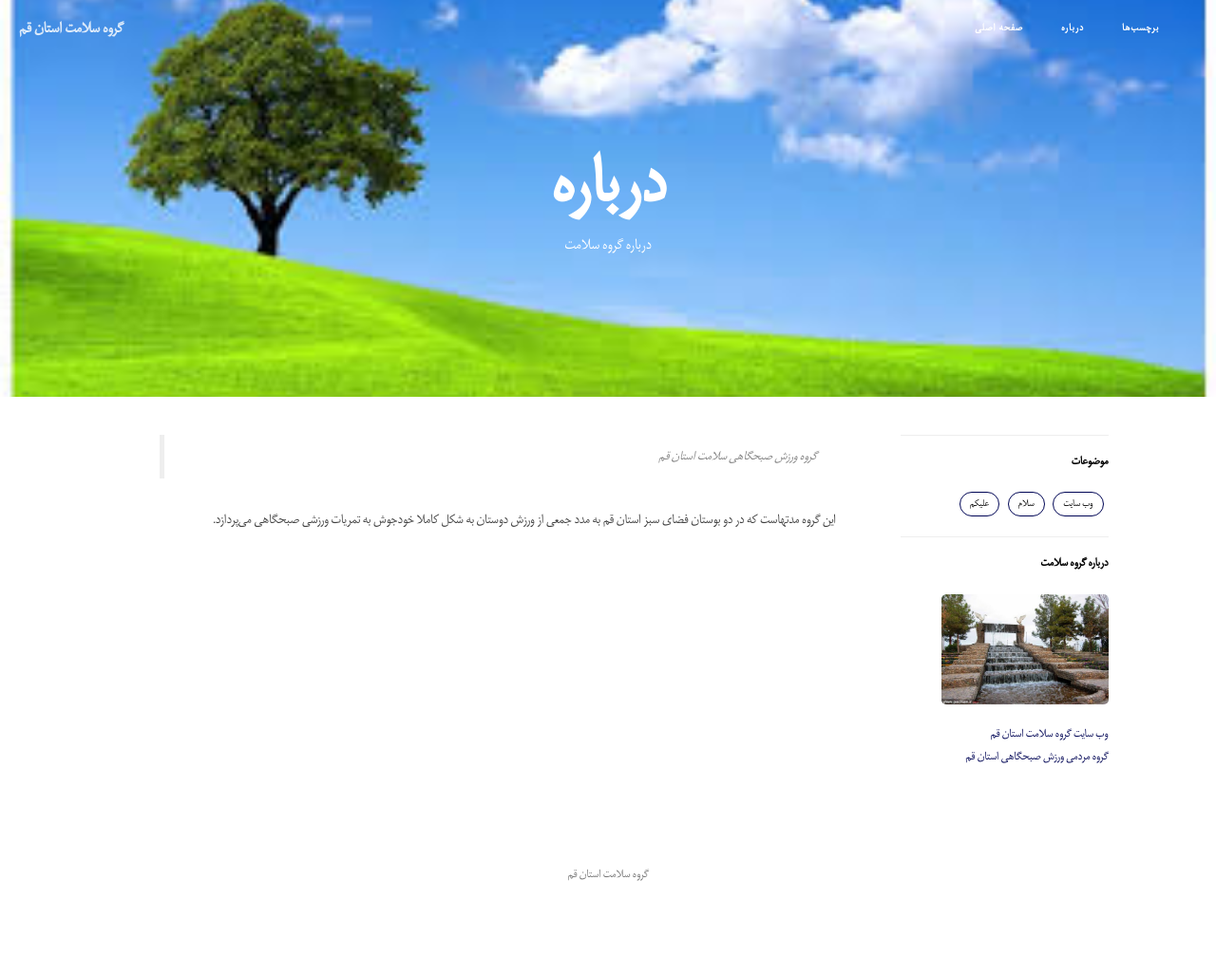
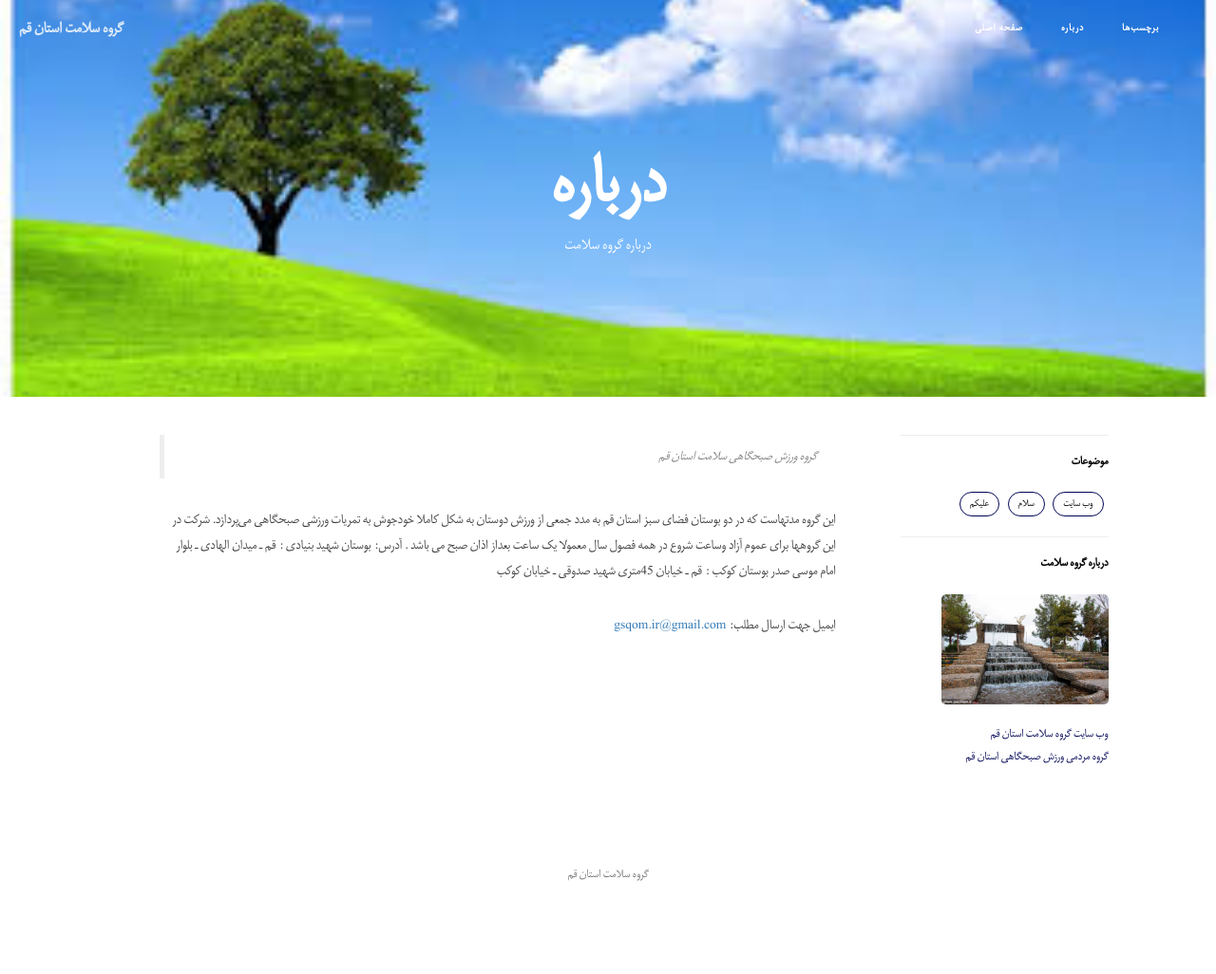
Before and after one commit to grouh-salamat/grouh-salamat.github.io, a Jekyll site: the page built from about.html, in a window 1280 px wide. Shown: the whole page at 95% size. Built offline with Jekyll 4.4.1, drawn with Linux system fonts in a browser that asks for light colours.

Commit message:
Update en.md

```diff
--- a/_includes/about/en.md
+++ b/_includes/about/en.md
@@ -4,3 +4,10 @@
 
 
 این گروه مدتهاست که در دو بوستان فضای سبز استان قم به مدد جمعی از ورزش دوستان به شکل کاملا خودجوش به تمریات ورزشی صبحگاهی می‌پردازد.
+شرکت در این گروهها برای عموم آزاد وساعت شروع در همه فصول سال  معمولا یک ساعت بعداز اذان صبح می باشد .
+آدرس:
+بوستان شهید بنیادی : قم ـ میدان الهادی ـ بلوار امام موسی صدر
+بوستان کوکب : قم ـ خیابان 45متری شهید صدوقی  ـ خیابان کوکب
+
+ایمیل جهت ارسال مطلب:
+<a href="mailto:gsqom.ir@gmial.com">gsqom.ir@gmail.com<a/>
```
